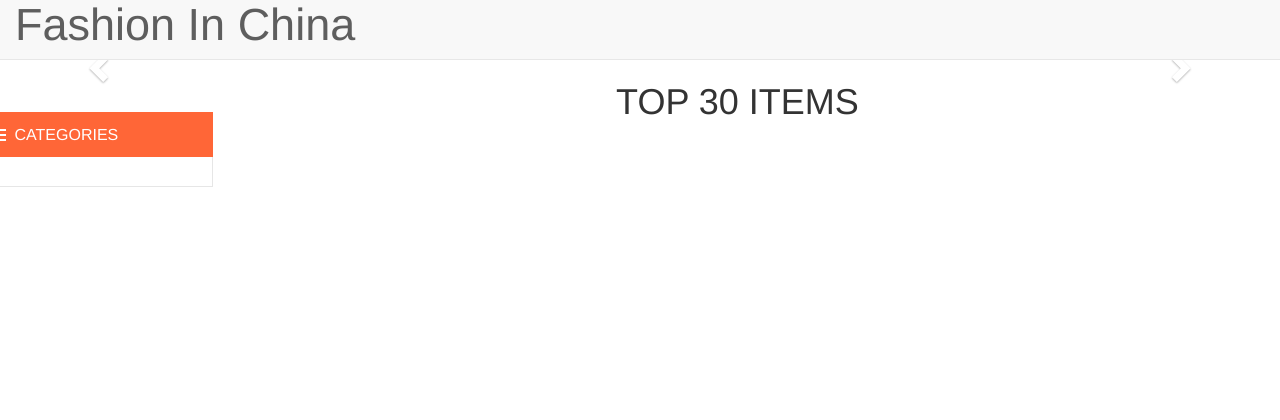
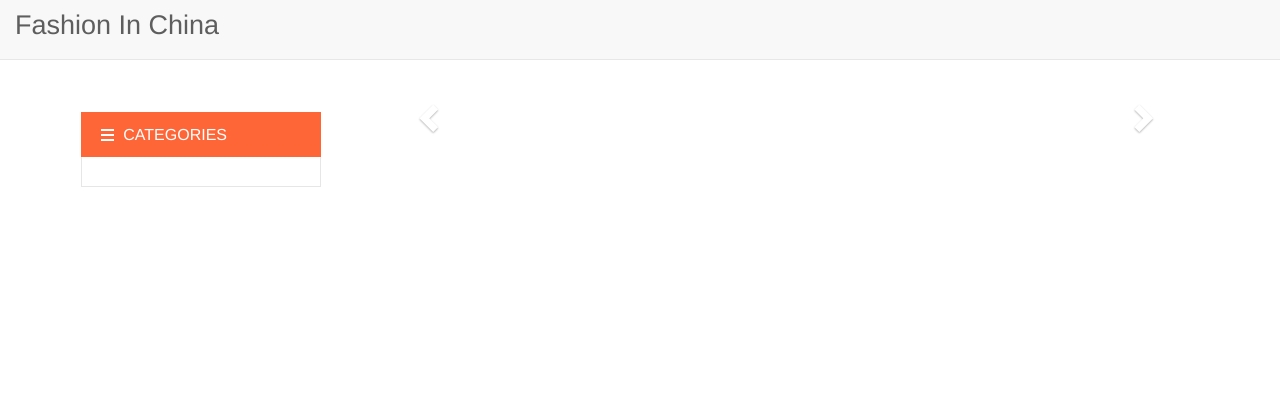
Before and after one commit to jimbolim/shopping, a Django app: template templates/home.html in a window 1280 px wide. Shown: the top 420 px of the page. Run offline with Django 3.2, Linux system fonts and the light colour scheme; the template is opened without the code that fills it, so the values that code supplies are empty; parts of the project's set-up code (start-up, migrations or seed data) failed here and were passed over; some libraries are stand-ins or nearby versions.

Commit message:
增加价格，优化界面显示

```diff
--- a/goods/admin.py
+++ b/goods/admin.py
@@ -17,7 +17,7 @@ class ImgsInline(admin.TabularInline):
 @admin.register(Goods)
 class GoodsAdmin(admin.ModelAdmin):
     inlines = [ImgsInline]
-    list_display = ('id', 'name', 'goods_type',  'style_number', 'item_name', 'Fabric_content', 'size', 'weight', 'other_details')
+    list_display = ('id', 'name', 'goods_type', 'goods_type_detail', 'style_number', 'item_name', 'Fabric_content', 'size', 'weight', 'other_details', 'retail_price', 'trade_price')
 
 
 @admin.register(Imgs)
--- a/goods/models.py
+++ b/goods/models.py
@@ -32,7 +32,8 @@ class Goods(models.Model):
     size = models.CharField(max_length=50,null=True, blank=True)
     weight = models.CharField(max_length=50,null=True, blank=True)
     other_details = models.TextField(null=True, blank=True)
-
+    retail_price = models.FloatField (null=True, blank=True)
+    trade_price = models.FloatField (null=True, blank=True)
     def __str__(self):
         return "<Goods: %s>" % self.name
 '''
--- a/static/base.css
+++ b/static/base.css
@@ -8,7 +8,7 @@ body {
 }
 
 .header-title{
-    font-size: 250%;
+    font-size: 150%;
 }
 
 .navbar-text {
--- a/static/home.css
+++ b/static/home.css
@@ -1,3 +1,8 @@
+#carousel-example-generic{
+    position: relative;
+    top: 50px;
+}
+
 div.carousel-inner img{
     width: 100%;
     height: 100%;
--- a/templates/home.html
+++ b/templates/home.html
@@ -6,35 +6,9 @@
 {% endblock %}
 
 {% block content %}
-    <div id="carousel-example-generic" class="carousel slide" data-ride="carousel">
-        <ol class="carousel-indicators">
-          <li data-target="#carousel-example-generic" data-slide-to="0" class="active"></li>
-          <li data-target="#carousel-example-generic" data-slide-to="1" class=""></li>
-          <li data-target="#carousel-example-generic" data-slide-to="2" class=""></li>
-        </ol>
-        <div class="carousel-inner" role="listbox">
-          <div class="item active">
-            <a href="{% url 'goods_list' theme_img1.goods_type_id %}"><img src="{{ theme_img1.theme_img.url }}" data-holder-rendered="true"></a>
-          </div>
-          <div class="item">
-            <a href="{% url 'goods_list' theme_img2.goods_type_id %}"><img src="{{ theme_img2.theme_img.url }}" data-holder-rendered="true"></a>
-          </div>
-          <div class="item">
-              <a href="{% url 'goods_list' theme_img3.goods_type_id %}"><img src="{{ theme_img3.theme_img.url }}" data-holder-rendered="true"></a>
-          </div>
-        </div>
-        <a class="left carousel-control" href="#carousel-example-generic" role="button" data-slide="prev">
-          <span class="glyphicon glyphicon-chevron-left" aria-hidden="true"></span>
-          <span class="sr-only">Previous</span>
-        </a>
-        <a class="right carousel-control" href="#carousel-example-generic" role="button" data-slide="next">
-          <span class="glyphicon glyphicon-chevron-right" aria-hidden="true"></span>
-          <span class="sr-only">Next</span>
-        </a>
-    </div>
     <div class="container">
         <div class="row">
-            <div class="hidden-xs col-sm-2 col-md-2 col-lg-pull-1">
+            <div class="hidden-xs col-sm-2 col-md-2 col-lg-3">
 
                 <div class="content_left">
                     <div class="title"><span>CATEGORIES</span></div>
@@ -58,26 +32,34 @@
 
 
             </div>
-            <div class="col-xs-12 col-sm-offset-0 col-md-10 col-lg-10">
+            <div class="col-xs-12 col-sm-10 col-md-10 col-lg-9">
 
-
-
-                <h1>TOP 30 ITEMS</h1>
-                <div class="row">
-                    {% for goods,img in goodss.items %}
-                        <div class="col-xs-12 col-sm-5 col-md-4 col-lg-4">
-                        <div class="thumbnail">
-                          <a href="{% url 'goods_detail' goods.pk %}"><img src="{{ img.url }}" alt="no picture" style="max-height: 255px"></a>
-                            <div class="caption">
-                                <a href="{% url 'goods_detail' goods.pk %}"><h3 class="goods-name">{{ goods.name }}</h3></a>
-                            </div>
-                        </div>
-                        </div>
-                    {% endfor %}
-                </div>
-
-
-
+                <div id="carousel-example-generic" class="carousel slide" data-ride="carousel">
+                  <ol class="carousel-indicators">
+                    <li data-target="#carousel-example-generic" data-slide-to="0" class="active"></li>
+                    <li data-target="#carousel-example-generic" data-slide-to="1" class=""></li>
+                    <li data-target="#carousel-example-generic" data-slide-to="2" class=""></li>
+                  </ol>
+                  <div class="carousel-inner" role="listbox">
+                    <div class="item active">
+                      <a href="{% url 'goods_list' theme_img1.goods_type_id %}"><img src="{{ theme_img1.theme_img.url }}" data-holder-rendered="true"></a>
+                    </div>
+                    <div class="item">
+                      <a href="{% url 'goods_list' theme_img2.goods_type_id %}"><img src="{{ theme_img2.theme_img.url }}" data-holder-rendered="true"></a>
+                    </div>
+                    <div class="item">
+                        <a href="{% url 'goods_list' theme_img3.goods_type_id %}"><img src="{{ theme_img3.theme_img.url }}" data-holder-rendered="true"></a>
+                    </div>
+                  </div>
+                  <a class="left carousel-control" href="#carousel-example-generic" role="button" data-slide="prev">
+                    <span class="glyphicon glyphicon-chevron-left" aria-hidden="true"></span>
+                    <span class="sr-only">Previous</span>
+                  </a>
+                  <a class="right carousel-control" href="#carousel-example-generic" role="button" data-slide="next">
+                    <span class="glyphicon glyphicon-chevron-right" aria-hidden="true"></span>
+                    <span class="sr-only">Next</span>
+                  </a>
+              </div>
 
             </div>
         </div>
```
Also changed, not shown: goods/templates/goods/goods_list.html (+42 -0 lines), goods/views.py (+15 -1 lines), templates/base.html (+10 -0 lines).
